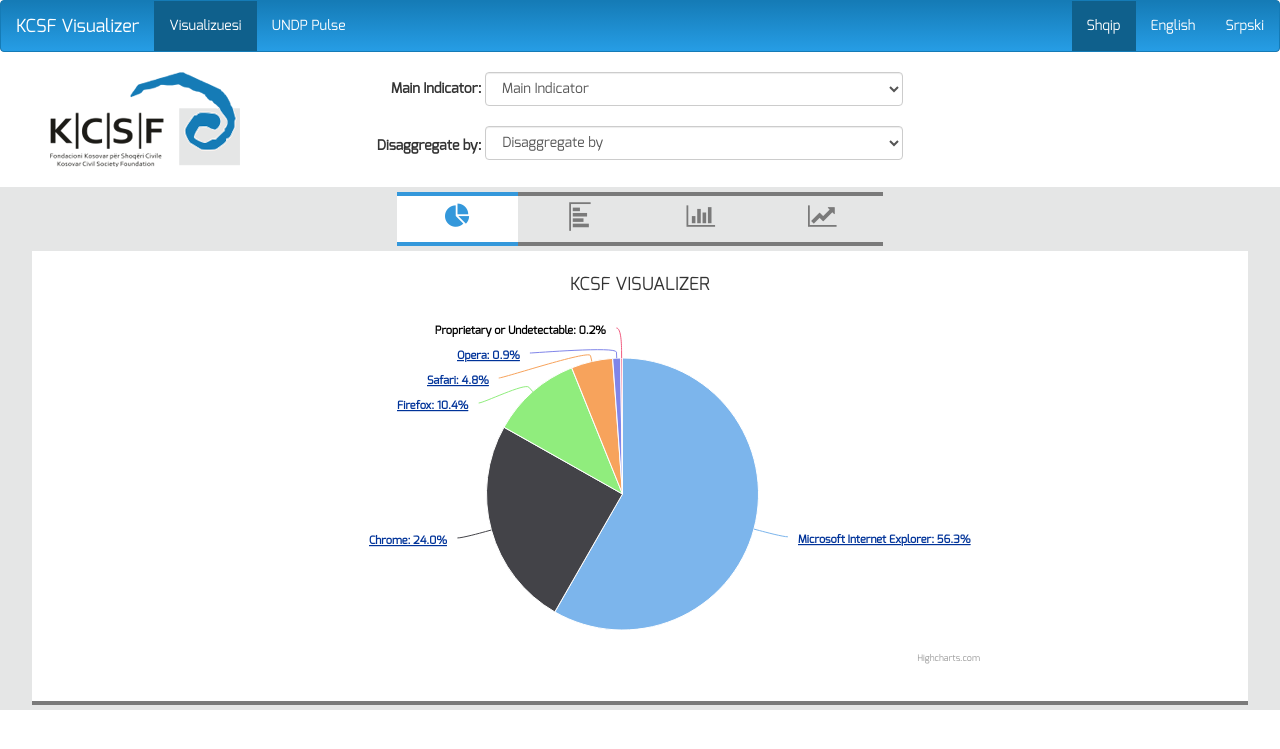
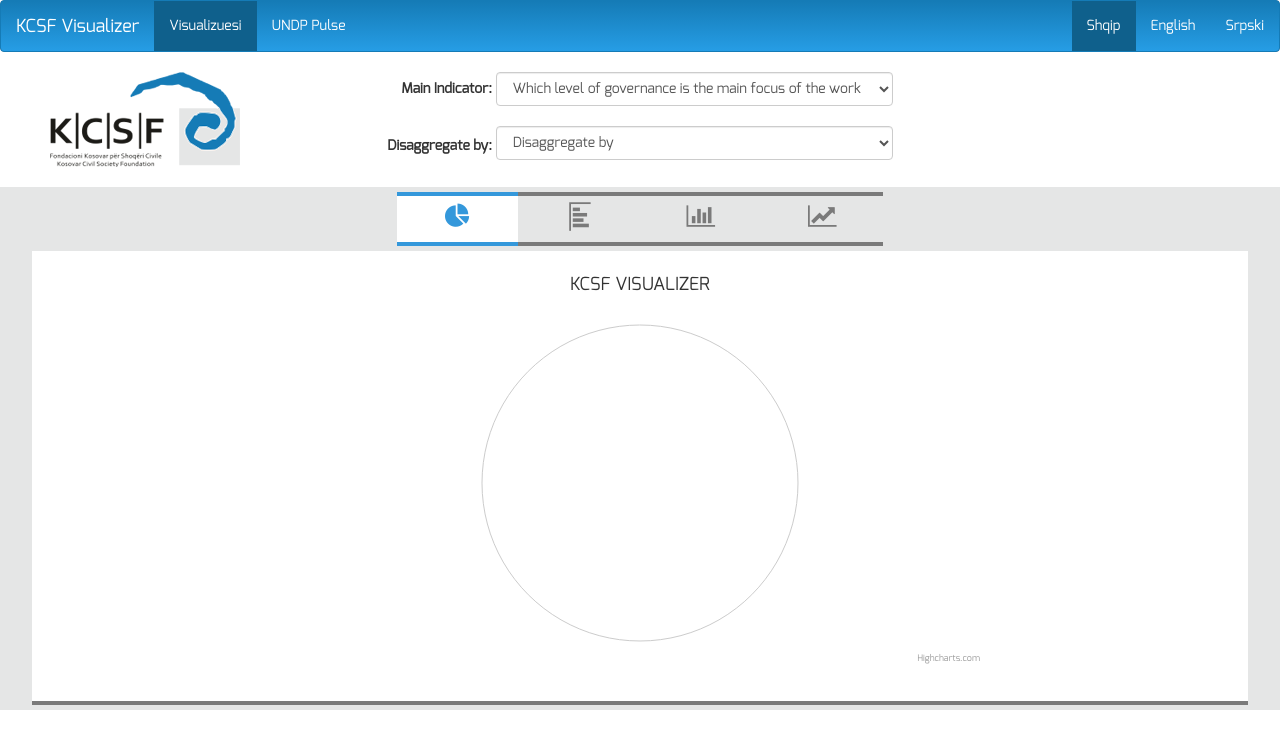
Before and after one commit to dorronzherka/kcsf-data-visualizer, a Jekyll site: the page built from sq/index.html, in a window 1280 px wide. Shown: the top 749 px of the page. Built offline with Jekyll 4.4.1, drawn with Linux system fonts in a browser that asks for light colours; nearby versions of some CDN libraries; part of the change alters nothing that is shown.

```diff
--- a/_config.yml
+++ b/_config.yml
@@ -1,3 +1,4 @@
 name: KCSF Visualizer
+requesturl: "'http://opendatakosovo.org/api/kcsf/'"
 baseurl: /
 basepath: "/kcsf-data-visualizer"
--- a/_includes/subheader.html
+++ b/_includes/subheader.html
@@ -9,10 +9,9 @@
                     <label id="main-indicator-label" for="main-indicator-select">Main Indicator: </label>
                     <div class="form-group">
                         <select id="main-indicator-select" class="form-control select">
-                            <option>Main Indicator</option>
-                            <option>Level of governance</option>
-                            <option>Highest governing body</option>
-                            <option>Payment of taxes and other obligations on the regular basis</option>
+                            <option value="q9">Which level of governance is the main focus of the work of your organization?</option>
+                            <option value="q18">What is the highest governing body of your organization?</option>
+                            <option value="q23">Do you report regularly to the Tax Administration of Kosovo (TAK)?</option>
                         </select><br>
                     </div>
                 </form>
@@ -23,10 +22,12 @@
                     <label for="disaggregate-select">Disaggregate by: </label>
                     <div class="form-group">
                         <select id="disaggregate-select" class="form-control select">
-                            <option>Disaggregate by</option>
-                            <option>Location</option>
-                            <option>Public Benefit Status</option>
-                            <option>Payment of taxes and other obligations on the regular basis</option>
+                            <option value="0">Disaggregate by</option>
+                            <option value="q2">Location (town/municipality)</option>
+                            <option value="q7">Which is your main area of activity?</option>
+                            <option value="q11">In which year was your organization established?</option>
+                            <option value="q15">Does your organization have a Public Beneficiary Status?</option>
+                            <option value="q28">How many external financial audits have you had during the year 2015?</option>
                         </select><br><br/>
                     </div>
                 </form>
--- a/sq/index.html
+++ b/sq/index.html
@@ -4,22 +4,84 @@ language: albanian
 ---
 
 <script>
+    $.support.cors = true;
+    var url = {{ site.requesturl }} + "comparison";
     $(function () {
-        displayPieChart("pie-chart-container", "pie");
+        var main_inicator = $("#main-indicator-select").val();
+        var post_data = {
+            "q1_id": main_inicator,
+            "q2_id": ""
+        };
+        postRequest(url, post_data, "pie-chart", "pie-chart-container");
+        displayChart("pie-chart-container", "pie");
         $("input[name='tabs']").change(function () {
-            // Do something interesting here
+            $(".chart").empty();
+            var main_inicator = $("#main-indicator-select").val();
+            var disaggregate_by = $("#disaggregate-select").val();
             var checked_rb = $(this).val();
-            if (checked_rb == "pie-chart") {
-                displayPieChart("pie-chart-container", "pie");
-            } else if (checked_rb == "bar-chart"){
-                displayPieChart("bar-chart-container", "bar");
-            } else if (checked_rb == "column-chart"){
-                displayPieChart("column-chart-container", "column");
+            var chart_type_container = checked_rb + "-container";
+            var post_data = {
+                "q1_id": main_inicator,
+                "q2_id": ""
+            };
+            if (disaggregate_by != "0") {
+                post_data["q2_id"] = disaggregate_by;
+                postRequest(url, post_data, checked_rb, chart_type_container, "y");
             } else {
-                displayPieChart("line-chart-container", "line");
+                postRequest(url, post_data, checked_rb, chart_type_container);
+            }
+        });
+
+        $("#disaggregate-select").change(function(){
+            var disaggregate_by = $(this).val();
+            var chart_type = $('input[name=tabs]:checked').val();
+            var chart_type_container = chart_type + "-container";
+            var main_inicator = $("#main-indicator-select").val();
+            var post_data = {
+                "q1_id": main_inicator,
+                "q2_id": disaggregate_by
+            };
+            if (disaggregate_by != "0") {
+                postRequest(url, post_data, chart_type, chart_type_container, "y");
+            } else {
+                post_data['q2_id'] = "";
+                postRequest(url, post_data, chart_type, chart_type_container);
+            }
+        });
+
+        $("#main-indicator-select").change(function () {
+            var chart_type = $('input[name=tabs]:checked').val();
+            var chart_type_container = chart_type + "-container";
+            var main_inicator = $("#main-indicator-select").val();
+            var disaggregate_by = $("#disaggregate-select").val();
+            var post_data = {
+                "q1_id": main_inicator,
+                "q2_id": ""
+            };
+            if (disaggregate_by != "0") {
+                post_data["q2_id"] = disaggregate_by;
+                postRequest(url, post_data, chart_type, chart_type_container, "y");
+            } else {
+                postRequest(url, post_data, chart_type, chart_type_container);
             }
         });
     });
+
+    /* Making a post request to the back-end and displaying the chart with it's response. */
+    function postRequest(url_post, post_data, chart_type, chart_container, double_questions) {
+        $.ajax({
+            type: 'POST',
+            url: url_post,
+            dataType: 'json',
+            headers: {
+                'Content-Type': 'application/json'
+            },
+            crossDomain: true,
+            data: JSON.stringify(post_data)
+        }).done(function (data) {
+            displayChart(chart_container, chart_type, data, double_questions);
+        });
+    }
 </script>
 
 <div class="row" style="background-color: #E5E6E6; overflow: hidden;">
@@ -46,22 +108,26 @@ language: albanian
             <i class="fa fa-line-chart"></i><span></span>
         </label>
         <div id="tab-content1" class="tab-content" style="width: 100%;">
-            <div id="pie-chart-container" style="min-width: 310px; max-width: 700px; height: 400px; margin: 0 auto"></div>
+            <div id="pie-chart-container" class="chart"
+                 style="min-width: 310px; max-width: 700px; height: 400px; margin: 0 auto"></div>
             <h3><!-- Tab title here --></h3>
             <p><!-- Tab content here --></p>
         </div> <!-- #tab-content1 -->
         <div id="tab-content2" class="tab-content">
-            <div id="bar-chart-container" style="min-width: 310px; max-width: 700px; height: 400px; margin: 0 auto"></div>
+            <div id="bar-chart-container" class="chart"
+                 style="min-width: 310px; max-width: 700px; height: 400px; margin: 0 auto"></div>
             <h3><!-- Tab title here --></h3>
             <p><!-- Tab content here --></p>
         </div> <!-- #tab-content2 -->
         <div id="tab-content3" class="tab-content">
-            <div id="column-chart-container" style="min-width: 310px; max-width: 700px; height: 400px; margin: 0 auto"></div>
+            <div id="column-chart-container" class="chart"
+                 style="min-width: 310px; max-width: 700px; height: 400px; margin: 0 auto"></div>
             <h3><!-- Tab title here --></h3>
             <p><!-- Tab content here --></p>
         </div> <!-- #tab-content3 -->
         <div id="tab-content4" class="tab-content">
-            <div id="line-chart-container" style="min-width: 310px; max-width: 700px; height: 400px; margin: 0 auto"></div>
+            <div id="line-chart-container" class="chart"
+                 style="min-width: 310px; max-width: 700px; height: 400px; margin: 0 auto"></div>
             <h3><!-- Tab title here --></h3>
             <p><!-- Tab content here --></p>
         </div> <!-- #tab-content3 -->
--- a/static/css/style.css
+++ b/static/css/style.css
@@ -45,6 +45,7 @@ body {
 
 .select {
     float: right !important;
+    max-width: 397px;
 }
 
 @media (min-width: 768px) {
--- a/static/js/draw-charts.js
+++ b/static/js/draw-charts.js
@@ -1,4 +1,44 @@
-function displayPieChart(container, chart_type) {
+function displayChart(container, chart_type, data, double_questions) {
+    $("#" + container).empty();
+    chart_type = chart_type.replace("-chart", "");
+
+    var series_data = [];
+    var drilldown_series = [];
+    var duplicates = [];
+    for (var item in data) {
+        var serie = {};
+        if (double_questions) {
+            if (duplicates.indexOf(data[item]['type2']) == -1){
+                serie = getSerieJson(data, item, "type2");
+                serie['drilldown'] = serie['name'];
+                duplicates.push(data[item]['type2']);
+                series_data.push(serie);
+            } else {
+                var index = series_data.map(function(d) { return d['name']; }).indexOf(data[item]['type2']);
+                series_data[index]['y'] += data[item]['count'];
+            }
+        } else {
+            serie = getSerieJson(data, item, "type1");
+            series_data.push(serie);
+        }
+    }
+
+    if (double_questions) {
+        for (var element in series_data){
+            var drilldown_serie = {
+                "name": series_data[element]["name"],
+                "id": series_data[element]["name"],
+                "data": []
+            };
+            for (var json in data) {
+                if (data[json]['type2'] == series_data[element]['name']){
+                    drilldown_serie['data'].push([data[json]['type1'], data[json]['count']])
+                }
+            }
+            drilldown_series.push(drilldown_serie);
+        }
+    }
+
     $('#' + container).highcharts({
         chart: {
             type: chart_type,
@@ -13,43 +53,44 @@ function displayPieChart(container, chart_type) {
             series: {
                 dataLabels: {
                     enabled: true,
-                    format: '{point.name}: {point.y:.1f}%'
+                    format: '{point.name}: {point.percentage:.1f}%'
                 }
             }
         },
 
         tooltip: {
-            headerFormat: '<span style="font-size:11px">{series.name}</span><br>',
-            pointFormat: '<span style="color:{point.color}">{point.name}</span>: <b>{point.y:.2f}%</b> of total<br/>'
+            headerFormat: '<span style="font-size:15px"></span>',
+            pointFormat: '<span style="font-size: 13px; color:{point.color}">{point.name}</span>: <b style="font-size: 13px; font-weight: bolder;">{point.y} organizations</b><br/>'
         },
         series: [{
             name: 'Brands',
             colorByPoint: true,
-            data: [{
-                name: 'Microsoft Internet Explorer',
-                y: 56.33,
-                drilldown: 'Microsoft Internet Explorer'
-            }, {
-                name: 'Chrome',
-                y: 24.03,
-                drilldown: 'Chrome'
-            }, {
-                name: 'Firefox',
-                y: 10.38,
-                drilldown: 'Firefox'
-            }, {
-                name: 'Safari',
-                y: 4.77,
-                drilldown: 'Safari'
-            }, {
-                name: 'Opera',
-                y: 0.91,
-                drilldown: 'Opera'
-            }, {
-                name: 'Proprietary or Undetectable',
-                y: 0.2,
-                drilldown: null
-            }]
+            data: series_data
+            //data: [{
+            //    name: 'Microsoft Internet Explorer',
+            //    y: 56.33,
+            //    drilldown: 'Microsoft Internet Explorer'
+            //}, {
+            //    name: 'Chrome',
+            //    y: 24.03,
+            //    drilldown: 'Chrome'
+            //}, {
+            //    name: 'Firefox',
+            //    y: 10.38,
+            //    drilldown: 'Firefox'
+            //}, {
+            //    name: 'Safari',
+            //    y: 4.77,
+            //    drilldown: 'Safari'
+            //}, {
+            //    name: 'Opera',
+            //    y: 0.91,
+            //    drilldown: 'Opera'
+            //}, {
+            //    name: 'Proprietary or Undetectable',
+            //    y: 0.2,
+            //    drilldown: null
+            //}]
         }],
         drilldown: {
             drillUpButton: {
@@ -57,71 +98,16 @@ function displayPieChart(container, chart_type) {
                     align: 'right'
                 }
             },
-            series: [{
-                name: 'Microsoft Internet Explorer',
-                id: 'Microsoft Internet Explorer',
-                data: [
-                    ['v11.0', 24.13],
-                    ['v8.0', 17.2],
-                    ['v9.0', 8.11],
-                    ['v10.0', 5.33],
-                    ['v6.0', 1.06],
-                    ['v7.0', 0.5]
-                ]
-            }, {
-                name: 'Chrome',
-                id: 'Chrome',
-                data: [
-                    ['v40.0', 5],
-                    ['v41.0', 4.32],
-                    ['v42.0', 3.68],
-                    ['v39.0', 2.96],
-                    ['v36.0', 2.53],
-                    ['v43.0', 1.45],
-                    ['v31.0', 1.24],
-                    ['v35.0', 0.85],
-                    ['v38.0', 0.6],
-                    ['v32.0', 0.55],
-                    ['v37.0', 0.38],
-                    ['v33.0', 0.19],
-                    ['v34.0', 0.14],
-                    ['v30.0', 0.14]
-                ]
-            }, {
-                name: 'Firefox',
-                id: 'Firefox',
-                data: [
-                    ['v35', 2.76],
-                    ['v36', 2.32],
-                    ['v37', 2.31],
-                    ['v34', 1.27],
-                    ['v38', 1.02],
-                    ['v31', 0.33],
-                    ['v33', 0.22],
-                    ['v32', 0.15]
-                ]
-            }, {
-                name: 'Safari',
-                id: 'Safari',
-                data: [
-                    ['v8.0', 2.56],
-                    ['v7.1', 0.77],
-                    ['v5.1', 0.42],
-                    ['v5.0', 0.3],
-                    ['v6.1', 0.29],
-                    ['v7.0', 0.26],
-                    ['v6.2', 0.17]
-                ]
-            }, {
-                name: 'Opera',
-                id: 'Opera',
-                data: [
-                    ['v12.x', 0.34],
-                    ['v28', 0.24],
-                    ['v27', 0.17],
-                    ['v29', 0.16]
-                ]
-            }]
+            series: drilldown_series
         }
     });
 }
+
+function getSerieJson(data, item, type) {
+    var name = data[item][type];
+    var count = data[item]['count'];
+    return {
+        "name": name,
+        "y": count
+    };
+}
```
